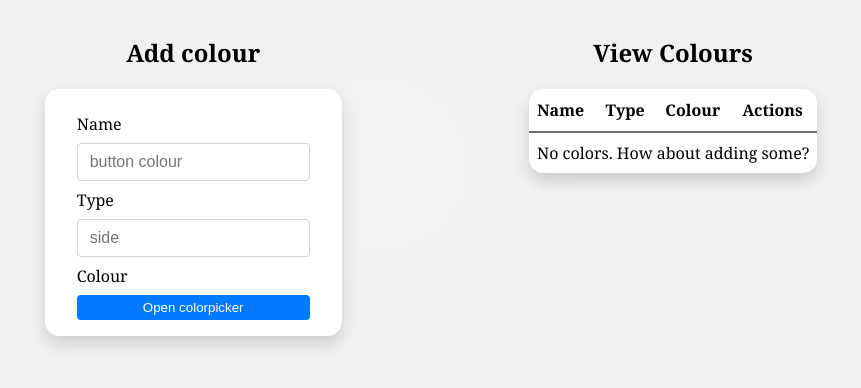
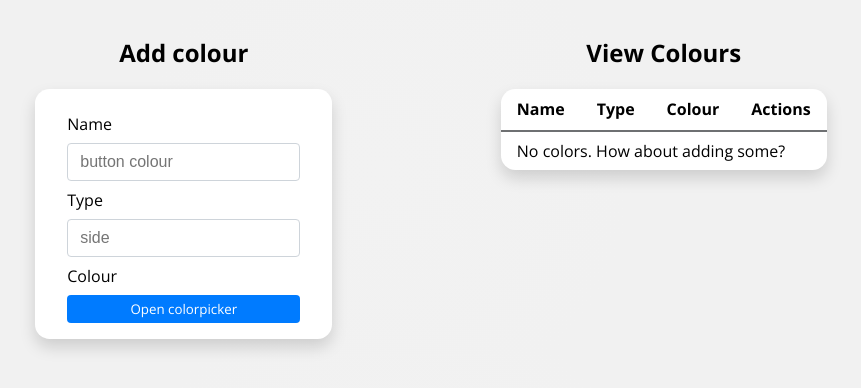
Before and after one commit to BeCoolFool/color-table, a React (Create React App) app: page / in a window 1280 px wide. Shown: the top 388 px of the page, without its empty margins (209-1070 px from the left). Built offline with nearby package versions, Linux system fonts and the light colour scheme.

Commit message:
Refresh fix

```diff
--- a/public/index.html
+++ b/public/index.html
@@ -4,6 +4,7 @@
 <head>
   <meta charset="utf-8" />
   <meta name="viewport" content="width=device-width, initial-scale=1" />
+  <link href="https://fonts.googleapis.com/css2?family=Open+Sans:wght@400;700&display=swap" rel="stylesheet">
   <title>Colour Table</title>
 </head>
 
--- a/src/App.js
+++ b/src/App.js
@@ -71,7 +71,7 @@ const App = () => {
         </div>
         <div className={styles.data}>
           <h2 className={styles.header}>View Colours</h2>
-          <ColorsTable colours={data} deleteColour={handleDeleteColour} editRow={editRow}/>
+          <ColorsTable colours={data} deleteColour={handleDeleteColour} editRow={editRow} setData={setData}/>
         </div>
       </div>
     </div>
--- a/src/App.module.css
+++ b/src/App.module.css
@@ -5,7 +5,7 @@ body {
 .wrapper {
   max-width: 1024px;
   margin: 0 auto;
-  font-family: Georgia, 'Times New Roman', Times, serif;
+  font-family: 'Open Sans', sans-serif;
   font-size: 16px;
 }
 
--- a/src/components/ColoursTable.jsx
+++ b/src/components/ColoursTable.jsx
@@ -3,7 +3,7 @@ import TableElement from "./TableElement";
 import styles from "./Table.module.css";
 import setInLs from "../services/setInLs";
 
-const ColorsTable = ({ colours, deleteColour, editRow }) => {
+const ColorsTable = ({ colours, deleteColour, editRow, setData }) => {
   const [elements, setElements] = useState(colours);
   const [dragging, setDragging] = useState(false);
 
@@ -38,6 +38,7 @@ const ColorsTable = ({ colours, deleteColour, editRow }) => {
         newElements.splice(idx, 0, newElements.splice(currentItem, 1)[0]);
         dragItem.current = idx;
         setInLs(newElements);
+        setData(newElements);
         return newElements;
       });
     }
--- a/src/components/EditColourForm.jsx
+++ b/src/components/EditColourForm.jsx
@@ -61,6 +61,7 @@ const EditColourForm = ({ setEditing, currentColour, updateColour }) => {
       </button>
       {colorPicker ? (
         <React.Fragment>
+          <div>
             <input
               type="radio"
               name="base"
@@ -73,7 +74,8 @@ const EditColourForm = ({ setEditing, currentColour, updateColour }) => {
             <label htmlFor="rgb" className={styles.label}>
               RGB
             </label>
-
+          </div>
+          <div>
             <input
               type="radio"
               name="base"
@@ -84,11 +86,11 @@ const EditColourForm = ({ setEditing, currentColour, updateColour }) => {
             <label htmlFor="hex" className={styles.label}>
               HEX
             </label>
-
+          </div>
           <SketchPicker onChange={handleColourChange} color={colour.colour} />
         </React.Fragment>
       ) : null}
-      <div>
+      <div className={styles.btns}>
         <button className={styles.btn} type="submit">
           Update
         </button>
--- a/src/components/Form.module.css
+++ b/src/components/Form.module.css
@@ -14,7 +14,7 @@
     padding: .375rem .75rem;
     font-size: 1rem;
     line-height: 1.5;
-    color: #495057;
+    color: #000;
     background-color: #fff;
     background-clip: padding-box;
     border: 1px solid #ced4da;
@@ -33,6 +33,7 @@
 }
 
 .btn {
+    font-family: inherit;
     padding: 5px 10px;
     margin: 1rem;
     background-color: #fdce25;
@@ -53,6 +54,7 @@
 }
 
 .modal {
+    font-family: inherit;
     padding: 5px 10px;
     background-color: #007bff;
     color: #ffffff;
@@ -66,3 +68,8 @@
     outline: none;
     box-shadow: 0 0.5rem 1rem rgba(0, 123, 255, 0.3);
 }
+
+.btns {
+    display: flex;
+    justify-content: space-between;
+}
--- a/src/components/Table.module.css
+++ b/src/components/Table.module.css
@@ -2,7 +2,6 @@
     border-collapse: collapse;
     text-align: left;
     background-color: #ffffff;
-    padding: 1rem 2rem;
     border-radius: 0.9rem;
     box-shadow: 0 0.5rem 1rem rgba(0, 0, 0, 0.15);
 }
@@ -10,21 +9,23 @@
 .header {
     font-weight: bold;
     border-bottom: 2px solid #6e7072;
-    padding: 10px 8px;
+    padding: 0.6rem 1rem;
 }
+
 
 td {
     color: #000;
     border-top: 1px solid #dee2e6;
-    padding: 9px 8px;
+    padding: 0.5rem 1rem;
     transition: .3s linear;
 }
 
 tr:hover td {
-    background-color: #dee2e6;
+    background-color: #eff1f3;
 }
 
 .btn {
+    font-family: inherit;
     padding: 5px 10px;
     margin: 5px;
     background-color: #fdce25;
@@ -44,7 +45,7 @@ tr:hover td {
 }
 
 .dnd {
-    opacity: 0.5;
+    opacity: 0.7;
 }
 
 .row {
```
Lines whose indentation alone changed are shown as unchanged.
